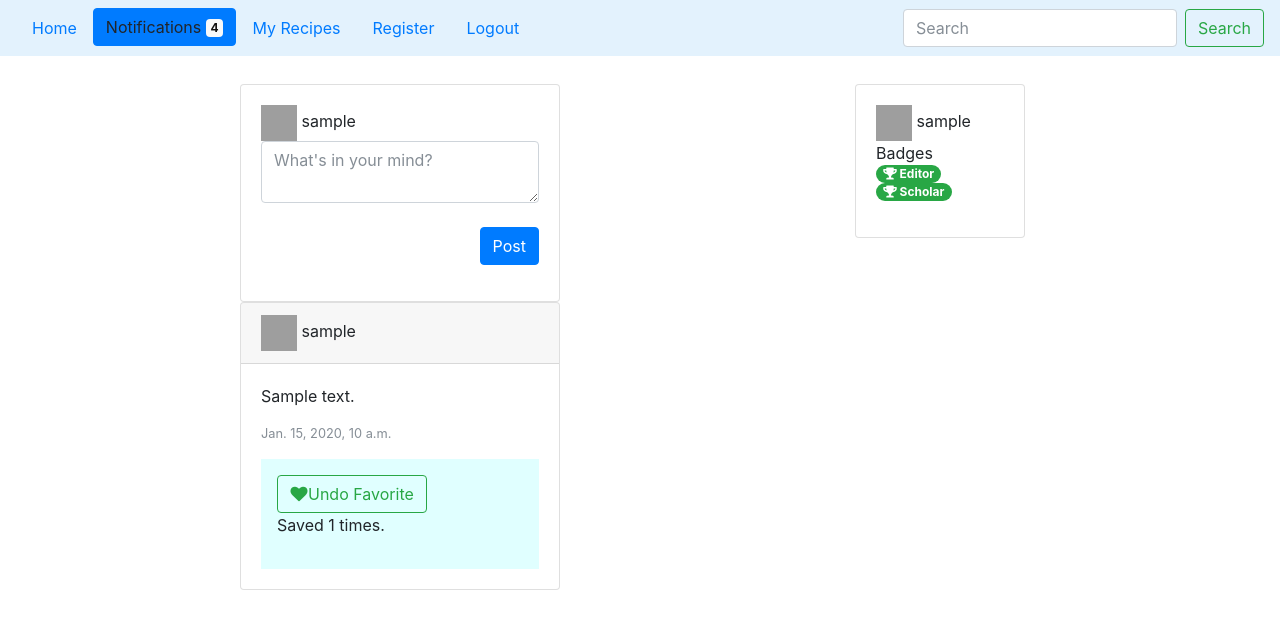
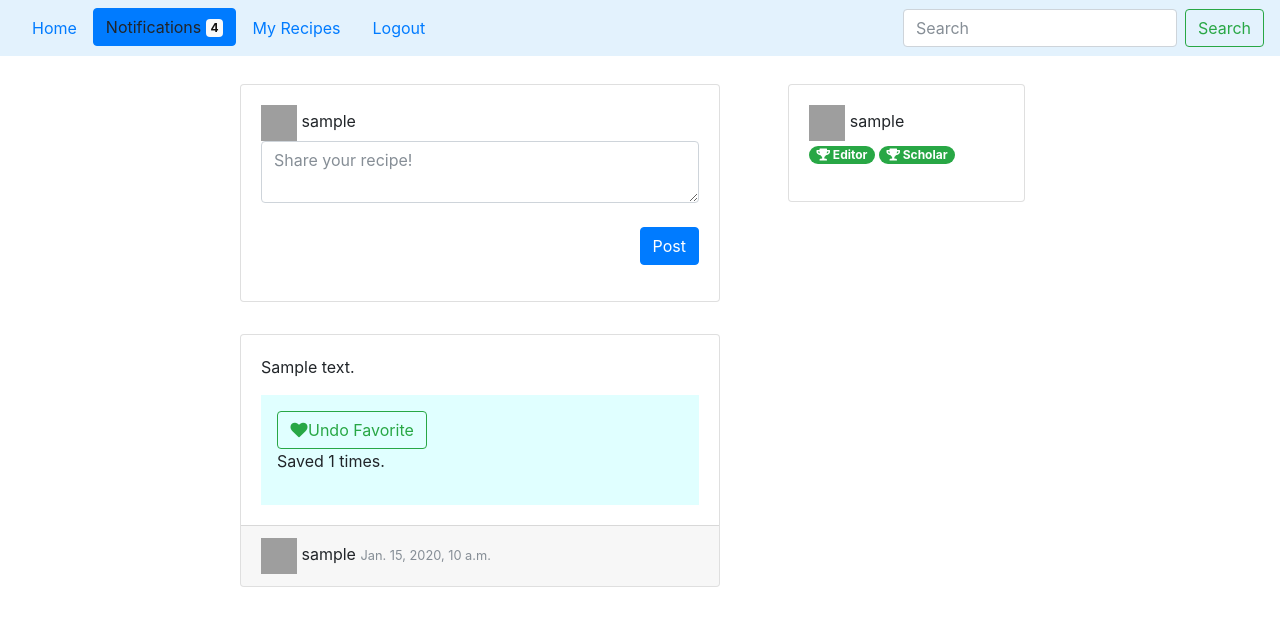
Before and after one commit to lizihao945/CookIt, a Django app: page /recipes/ in a window 1280 px wide. Shown: the top 629 px of the page. Run offline with Django 3.2, Linux system fonts and the light colour scheme; a user stored in the database is signed in; tables that the repository leaves empty hold one stand-in row (values such as "Sample post"); some libraries are stand-ins or nearby versions; grey boxes are pictures that could not be loaded.

Commit message:
slightly change the UI

```diff
--- a/recipes/forms.py
+++ b/recipes/forms.py
@@ -101,4 +101,4 @@ class BloguserForm(forms.ModelForm):
 		}
 
 class ContentForm(forms.Form):
-	text = forms.CharField(max_length=42)
+	text = forms.CharField(max_length=1000)
--- a/recipes/models.py
+++ b/recipes/models.py
@@ -14,7 +14,7 @@ class Bloguser(models.Model):
 
 class Content(models.Model):
 	user = models.ForeignKey(User, blank=False, null=False)
-	text = models.CharField(max_length=42)
+	text = models.CharField(max_length=1000)
 	created = models.DateTimeField(auto_now_add=True)
 
 	def __str__(self):
--- a/recipes/templates/fav/fav_block.html
+++ b/recipes/templates/fav/fav_block.html
@@ -1,4 +1,4 @@
-<div class="fav" style="background-color:lightcyan;padding: 1rem">
+<div class="fav" style="background-color:lightcyan; padding: 1rem">
 	<form action="{% url 'fav' %}" method="POST">
 		{% csrf_token %}
 		<input type="hidden" name="content_id" value="{{ content.pk }}">
@@ -6,7 +6,7 @@
 		{% if content.hasFav %}
 			<i class="fa fa-heart" aria-hidden="true"></i>Undo Favorite
 		{% else %}
-			<i class="fa fa-heart" aria-hidden="true"></i>Save to Favorites
+			<i class="fa fa-heart" aria-hidden="true"></i>Favorite!
 		{% endif %}
 		</button>
 		<br>
--- a/recipes/templates/recipes/base.html
+++ b/recipes/templates/recipes/base.html
@@ -20,7 +20,7 @@
                 {% block content %}{% endblock %}
             </div>
 
-            <aside class="col-sm-3 ml-sm-auto">
+            <aside class="col-sm-4">
                 <div class="navbar-right">
                     <div class="container">
                         {% if not user.is_anonymous %}
--- a/recipes/templates/recipes/content.html
+++ b/recipes/templates/recipes/content.html
@@ -1,20 +1,22 @@
 {% for content in contents %}
 
-<div class="card" id="content_{{ content.pk }}" style="width: 20rem;">
-  <div class="card-header">
-      {% include 'recipes/picture_and_name.html' with bloguser=content.user.bloguser %}
-  </div>
+<div class="card mt-3" id="content_{{ content.pk }}" style="width: 30rem;">
   <div class="card-body">
     <!-- <h4 class="card-title">Card title</h4> -->
     <!-- <h6 class="card-subtitle mb-2 text-muted"> Card </h6> -->
     <p class="card-text"> {{ content.text }} </p>
-    <p class="card-text"><small class="text-muted"> {{ content.created }} </small></p>
     <!-- <a href="#" class="card-link">Card link</a> -->
 
     {% if not user.is_anonymous %}
       {% include 'fav/fav_block.html' %}
     {% endif %}
   </div>
+
+  <div class="card-footer">
+      {% include 'recipes/picture_and_name.html' with bloguser=content.user.bloguser %}
+
+      <small class="text-muted"> {{ content.created }} </small>
+  </div>
 </div>
 
 {% endfor %}
--- a/recipes/templates/recipes/navbar.html
+++ b/recipes/templates/recipes/navbar.html
@@ -13,9 +13,11 @@
         <li class="nav-item {% if active == 'myRecipes' %} active {% endif %}">
             <a class="nav-link" href="{% url 'myRecipes' %}">My Recipes</a>
         </li>
+        {% if user.is_anonymous %}
         <li class="nav-item {% if active == 'register' %} active {% endif %}">
             <a class="nav-link" href="{% url 'register' %}">Register</a>
         </li>
+        {% endif %}
         {% if not user.is_anonymous %}
         <li class="nav-item">
             <a class="nav-link" href="{% url 'logout' %}">Logout</a>
--- a/recipes/templates/recipes/profile.html
+++ b/recipes/templates/recipes/profile.html
@@ -2,7 +2,6 @@
     <div class="card" style="width: 20rem;">
 			<div class="card-body">
 			  {% include 'recipes/picture_and_name.html' %}
-			  Badges
 			  <p>
 				  {% for badge in badges %}
 				  	<span class="badge badge-pill badge-success">
--- a/recipes/templates/recipes/register.html
+++ b/recipes/templates/recipes/register.html
@@ -5,9 +5,9 @@
 {% block navbar %}{% include 'recipes/navbar.html' with active='register' %}{% endblock %}
 
 {% block content %}
-    <h1 style="text-align: center;">CookIt</h1>
-    <div class="card card-register">
-        <div class="card-block">
+    <h1 style="text-align: center;">Join CookIt</h1>
+    <div class="card" style="width: 35rem;">
+        <div class="card-body">
             {% if errors %} {{ errors }} {% endif %}
             <form method="post" action="">
                 {{ form.email.label_tag }}
--- a/recipes/templates/recipes/stream.html
+++ b/recipes/templates/recipes/stream.html
@@ -8,11 +8,11 @@
 {% block content %}
 {% if errors %} {{ errors }} {% endif %}
 <div class="row">
-    <div class="card" style="width: 20rem;">
+    <div class="card" style="width: 30rem;">
         <div class="card-body">
             {% include 'recipes/picture_and_name.html' %}
             <form method="post" action="{% url 'addContent' %}">
-                <textarea maxlength="42" type="text" name="text" class="form-control" placeholder="What's in your mind?"></textarea>
+                <textarea maxlength="1000" type="text" name="text" class="form-control" placeholder="Share your recipe!"></textarea>
                 <div class="text-right">
                     <br>
                     {% if user.is_anonymous %}
@@ -26,8 +26,10 @@
         </div>
     </div>
 
+    <div class="card-deck mt-lg-3">
     <div id="content-items">
         {% include 'recipes/content.html' %}
     </div>
+    </div>
 </div>
 {% endblock %}
```
Also changed, not shown: recipes/migrations/0006_auto_20171208_0321.py (added).
